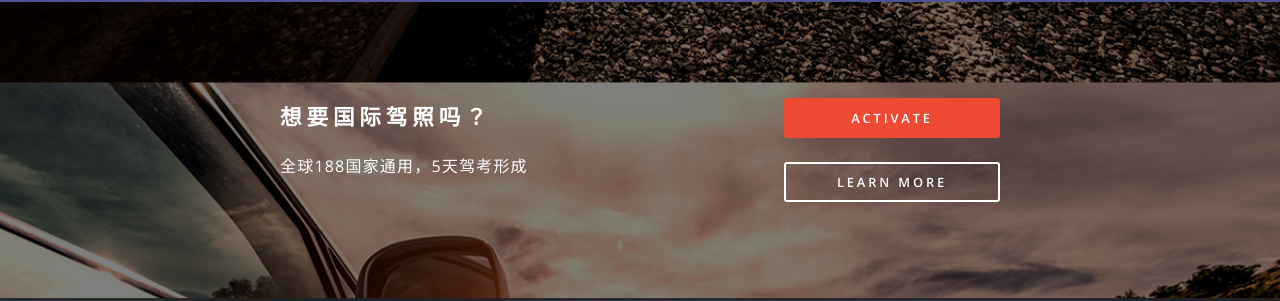
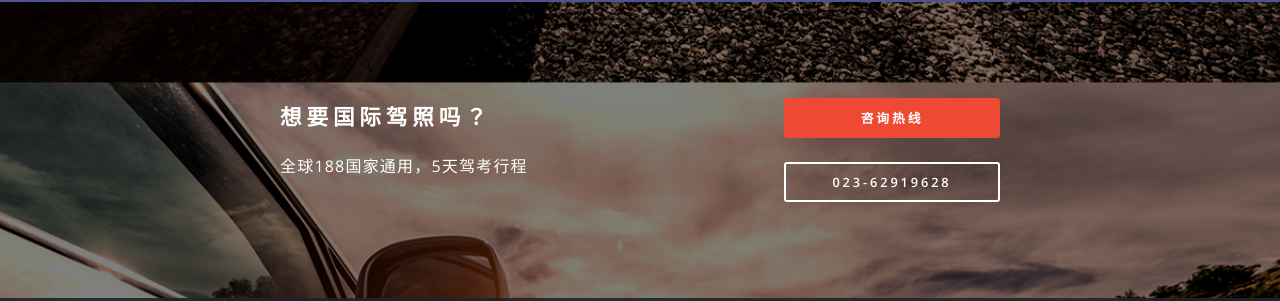
Before and after one commit to speed-driver/speed-driver.github.io, a Jekyll site: the page built from index.html, in a window 1280 px wide and 900 px high, scrolled down 3233 px. Shown: the part 324-625 px from the top of the window. Built offline with Jekyll 4.4.1, drawn with Linux system fonts in a browser that asks for light colours.

Commit message:
upgrade
upgrade

```diff
--- a/index.html
+++ b/index.html
@@ -85,11 +85,11 @@ layout: landing
 						<div class="inner">
 							<header>
 								<h2>想要国际驾照吗？</h2>
-								<p>全球188国家通用，5天驾考形成</p>
+								<p>全球188国家通用，5天驾考行程</p>
 							</header>
 							<ul class="actions vertical">
-								<li><a href="#" class="button fit special">Activate</a></li>
-								<li><a href="#" class="button fit">Learn More</a></li>
+								<li><a href="tel:02362919628" class="button fit special">咨询热线</a></li>
+								<li><a href="tel:02362919628" class="button fit">023-62919628</a></li>
 							</ul>
 						</div>
 					</section>
```
